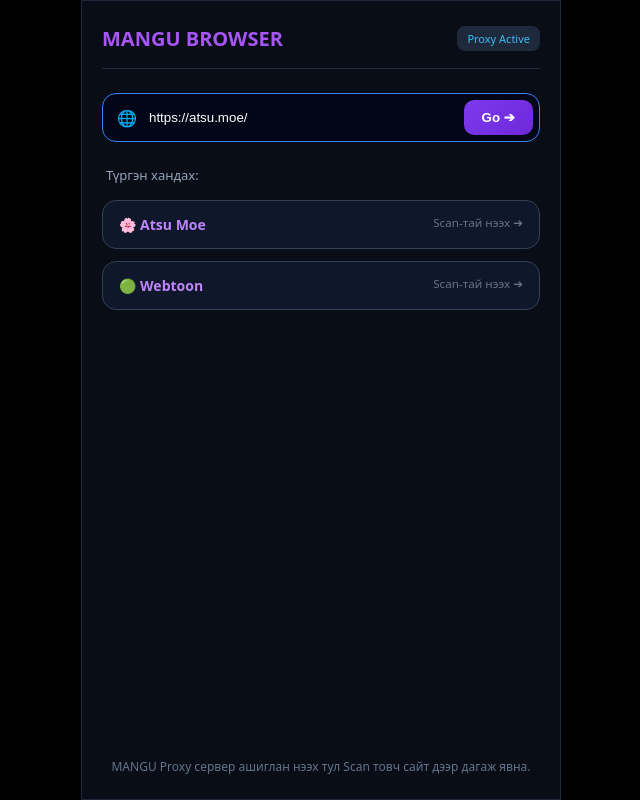
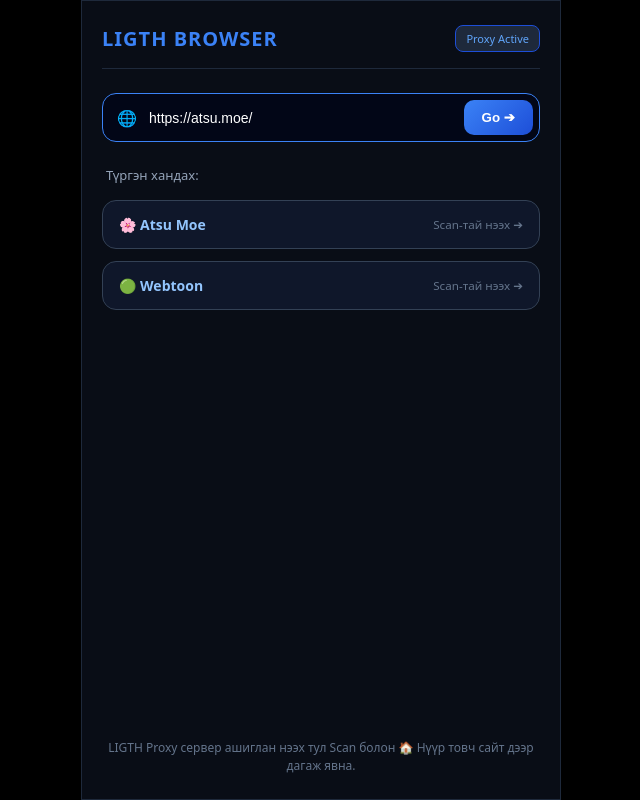
Before and after one commit to eternals916-prog/mangu-web, a website: page public/index.html in a window 1280 px wide. Shown: the whole page, without its empty margins (319-959 px from the left). Drawn offline with Linux system fonts and the light colour scheme.

Commit message:
Update index.html

```diff
--- a/public/index.html
+++ b/public/index.html
@@ -3,7 +3,7 @@
 <head>
   <meta charset="UTF-8" />
   <meta name="viewport" content="width=device-width, initial-scale=1.0" />
-  <title>MANGU BROWSER</title>
+  <title>LIGTH BROWSER</title>
   <link rel="manifest" href="/manifest.json">
   <style>
     * { box-sizing: border-box; }
@@ -22,28 +22,28 @@
       display: flex; justify-content: space-between; align-items: center;
       padding-bottom: 16px; border-bottom: 1px solid #1e293b;
     }
-    .header h2 { margin: 0; color: #a855f7; font-size: 20px; }
-    .badge { font-size: 11px; background: #1e293b; color: #38bdf8; padding: 5px 10px; border-radius: 8px; }
+    .header h2 { margin: 0; color: #3b82f6; font-size: 20px; letter-spacing: 1px; }
+    .badge { font-size: 11px; background: #1e293b; color: #60a5fa; padding: 5px 10px; border-radius: 8px; border: 1px solid #1d4ed8; }
     .address-bar {
       display: flex; background-color: #020617; border: 1px solid #3b82f6;
       border-radius: 14px; padding: 6px 6px 6px 14px; align-items: center; gap: 10px; margin-top: 24px;
     }
-    .address-bar input { flex: 1; background: transparent; border: none; color: #fff; outline: none; }
-    .go-btn { background: linear-gradient(135deg, #7c3aed, #6d28d9); border: none; color: #fff; padding: 10px 18px; border-radius: 10px; cursor: pointer; font-weight: bold; }
+    .address-bar input { flex: 1; background: transparent; border: none; color: #fff; font-size: 14px; outline: none; }
+    .go-btn { background: linear-gradient(135deg, #3b82f6, #1d4ed8); border: none; color: #fff; padding: 10px 18px; border-radius: 10px; font-weight: bold; cursor: pointer; }
     .quick-links { display: flex; flex-direction: column; gap: 12px; margin-top: 24px; }
     .site-btn {
-      background-color: #0f172a; border: 1px solid #334155; color: #c084fc;
+      background-color: #0f172a; border: 1px solid #334155; color: #93c5fd;
       padding: 14px 16px; border-radius: 14px; font-size: 14px; font-weight: bold;
-      display: flex; justify-content: space-between; text-decoration: none;
+      display: flex; align-items: center; justify-content: space-between; text-decoration: none;
     }
-    .footer-text { text-align: center; color: #64748b; font-size: 12px; margin-top: 20px; }
+    .footer-text { text-align: center; color: #64748b; font-size: 12px; margin-top: 20px; line-height: 1.5; }
   </style>
 </head>
 <body>
   <div class="container">
     <div>
       <div class="header">
-        <h2>MANGU BROWSER</h2>
+        <h2>LIGTH BROWSER</h2>
         <span class="badge">Proxy Active</span>
       </div>
 
@@ -67,7 +67,7 @@
     </div>
 
     <div class="footer-text">
-      MANGU Proxy сервер ашиглан нээх тул Scan товч сайт дээр дагаж явна.
+      LIGTH Proxy сервер ашиглан нээх тул Scan болон 🏠 Нүүр товч сайт дээр дагаж явна.
     </div>
   </div>
 </body>
```
